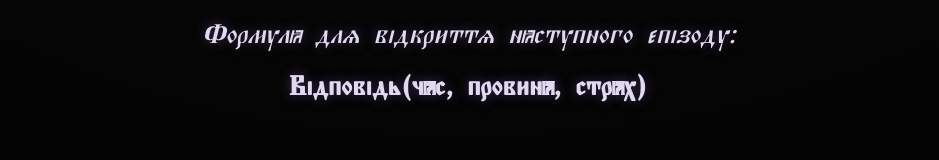
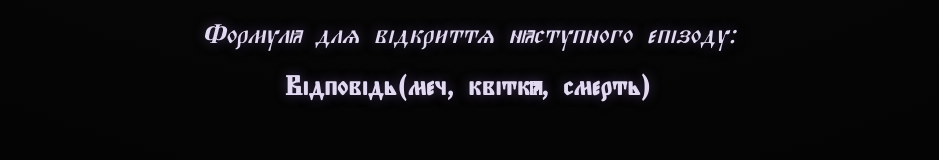
Before and after one commit to MrCerberUA/archive-test1, a plain HTML site: page index.html in a window 1280 px wide. Shown: the part 2528-2688 px from the top of the page, without its empty margins (171-1110 px from the left). Drawn offline with Linux system fonts and the light colour scheme.

Commit message:
index.html

```diff
--- a/index.html
+++ b/index.html
@@ -138,7 +138,7 @@
   </div>
 
   <p><i>Формула для відкриття наступного епізоду:</i><br>
-  <b>Відповідь(час, провина, страх)</b></p>
+  <b>Відповідь(меч, квітка, смерть)</b></p>
 
   <input type="text" id="answer" placeholder="Введи формулу..." />
   <button onclick="checkAnswer()">Перевірити</button>
```
